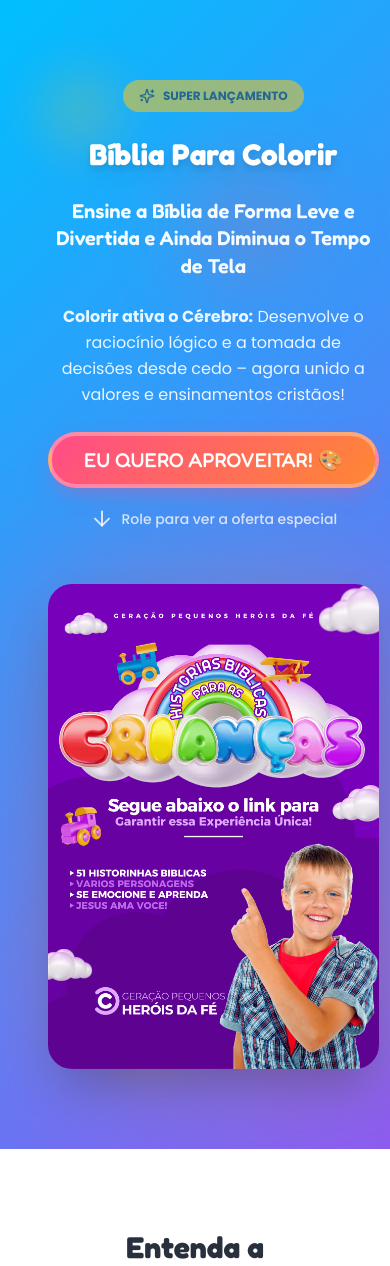
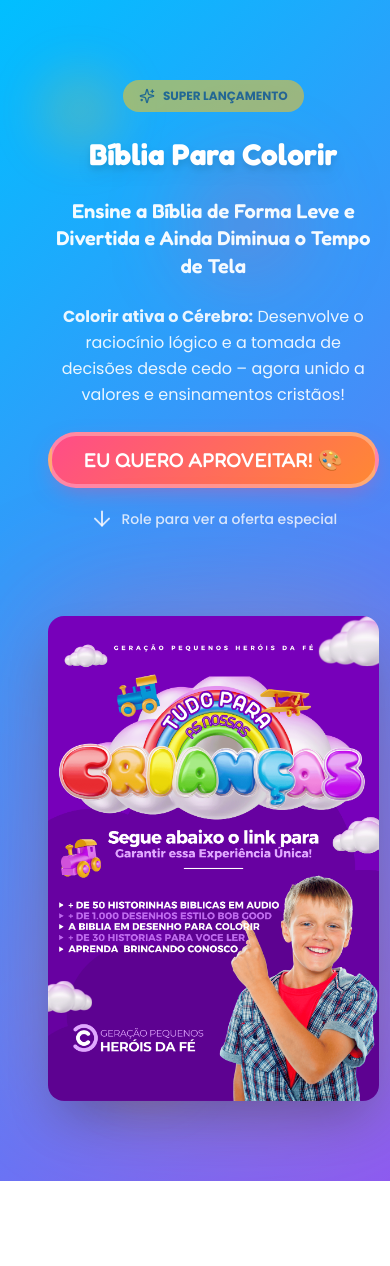
Before and after one commit to gustavo-saffir/biblia-amiga-landpage-66612-84891, a React (Vite) app: page / in a window 390 px wide. Shown: the top 1266 px of the page. Built offline with nearby package versions, Linux system fonts and the light colour scheme; the HTML template or start-up script is replaced by a standard one.

Commit message:
Update hero image and adjust layout

```diff
--- a/src/components/Hero.tsx
+++ b/src/components/Hero.tsx
@@ -56,12 +56,12 @@ const Hero = () => {
           </div>
 
           {/* Image */}
-          <div className="relative">
+          <div className="relative mt-8 md:mt-0">
             <div className="absolute inset-0 bg-gradient-to-br from-secondary/30 to-accent/30 rounded-3xl blur-3xl"></div>
             <img
               src={bibleHero}
               alt="Bíblia para Colorir - Livro de atividades cristãs para crianças"
-              className="relative w-full max-w-lg mx-auto rounded-3xl shadow-2xl hover-lift card-elevated"
+              className="relative w-full max-w-md mx-auto rounded-2xl shadow-2xl hover-lift card-elevated"
             />
           </div>
         </div>
```
Also changed, not shown: src/assets/capa_celular.png.
